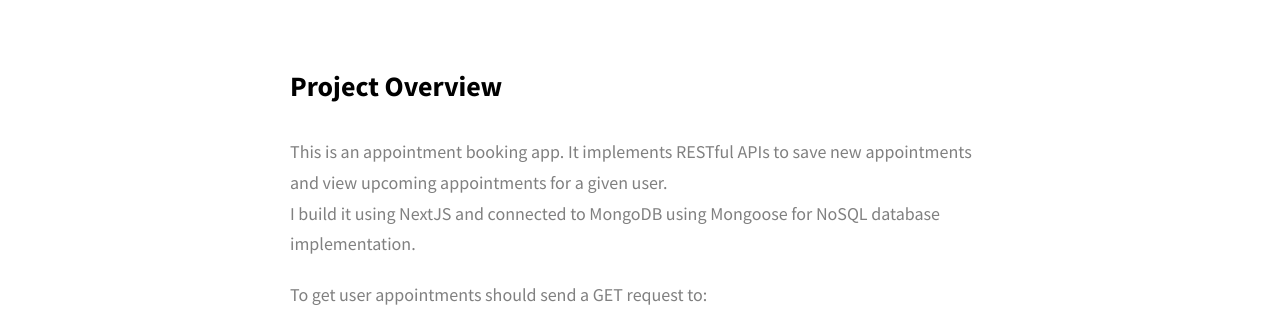
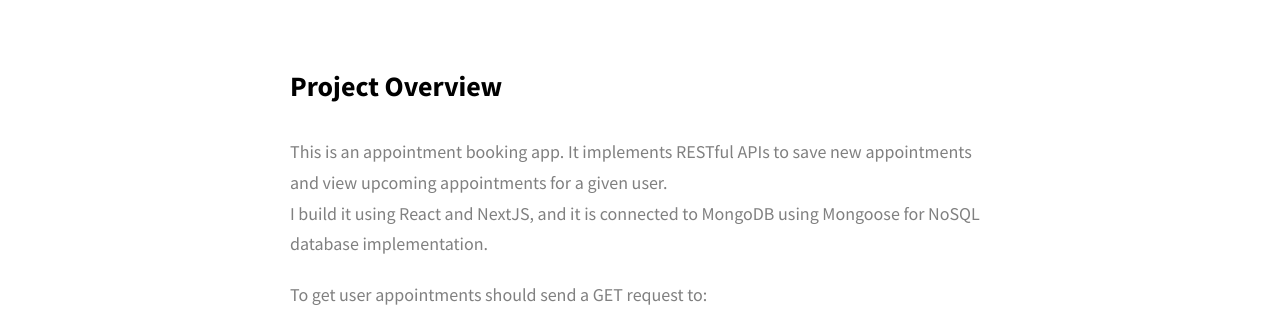
Before and after one commit to davidhelo/davidPortfolio, a website: page project-appointment-booking.html in a window 1280 px wide. Shown: the part 1340-1650 px from the top of the page. Drawn offline with Linux system fonts and the light colour scheme.

Commit message:
correct typo

```diff
--- a/project-appointment-booking.html
+++ b/project-appointment-booking.html
@@ -112,7 +112,7 @@
                 This is an appointment booking app.
                 It implements RESTful APIs to save new appointments and view upcoming appointments for a given user.
                 <br />
-                I build it using NextJS and connected to MongoDB using Mongoose for NoSQL database implementation.
+                I build it using React and NextJS, and it is connected to MongoDB using Mongoose for NoSQL database implementation.
               </p>
               <p class="project-details__desc-para">
                 To get user appointments should send a GET request to:
```
